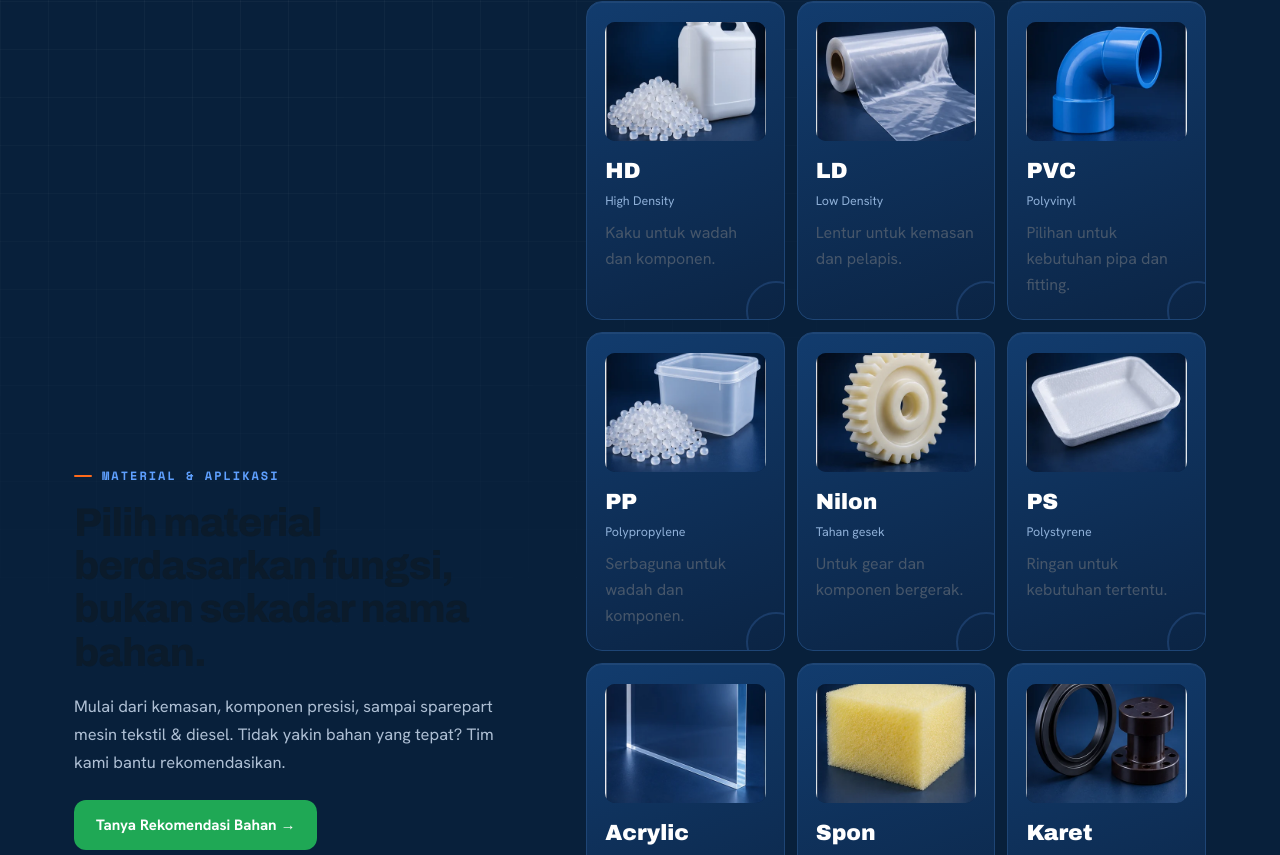
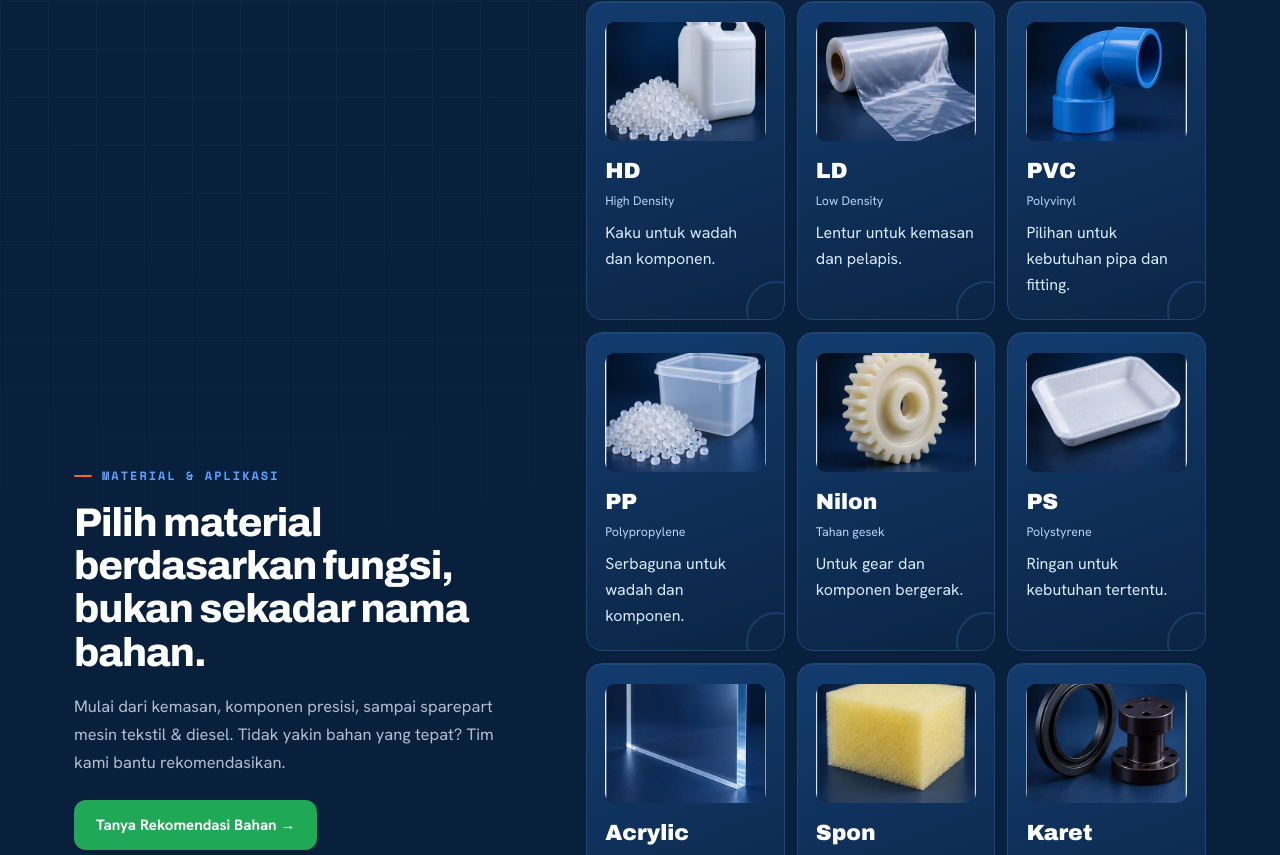
Before and after one commit to razornez/anugrahplastik, a Next.js app in the folder revamp/web/: page / in a window 1280 px wide. Shown: the part 3005-3860 px from the top of the page. Built offline with nearby package versions, Linux system fonts and the light colour scheme; no server answers; the database is empty.

Commit message:
fix: restore material text contrast

```diff
--- a/revamp/web/src/app/landing-template.css
+++ b/revamp/web/src/app/landing-template.css
@@ -198,11 +198,19 @@ button {
   color: #fff;
 }
 
-/* The material section has a navy background. Keep the heading legible even
-   when its template styles are loaded after the landing stylesheet. */
-#ap-material .ap-material-layout h2,
-#ap-material .ap-material-layout h2 * {
-  color: #fff;
+/* The original section uses ap-split and inline template styles, while the
+   rest of the landing can use the shared heading rule. Scope the contrast
+   correction tightly to Material so it survives the template cascade. */
+#ap-material .ap-split h2,
+#ap-material .ap-split h2 *,
+#ap-material .ap-mat-code {
+  color: #fff !important;
+}
+#ap-material .ap-mat-sub {
+  color: #b9d4f4 !important;
+}
+#ap-material .ap-mat-desc {
+  color: #d9e8fb !important;
 }
 .ap-material-layout .ap-kicker {
   color: #68b5ff;
```
